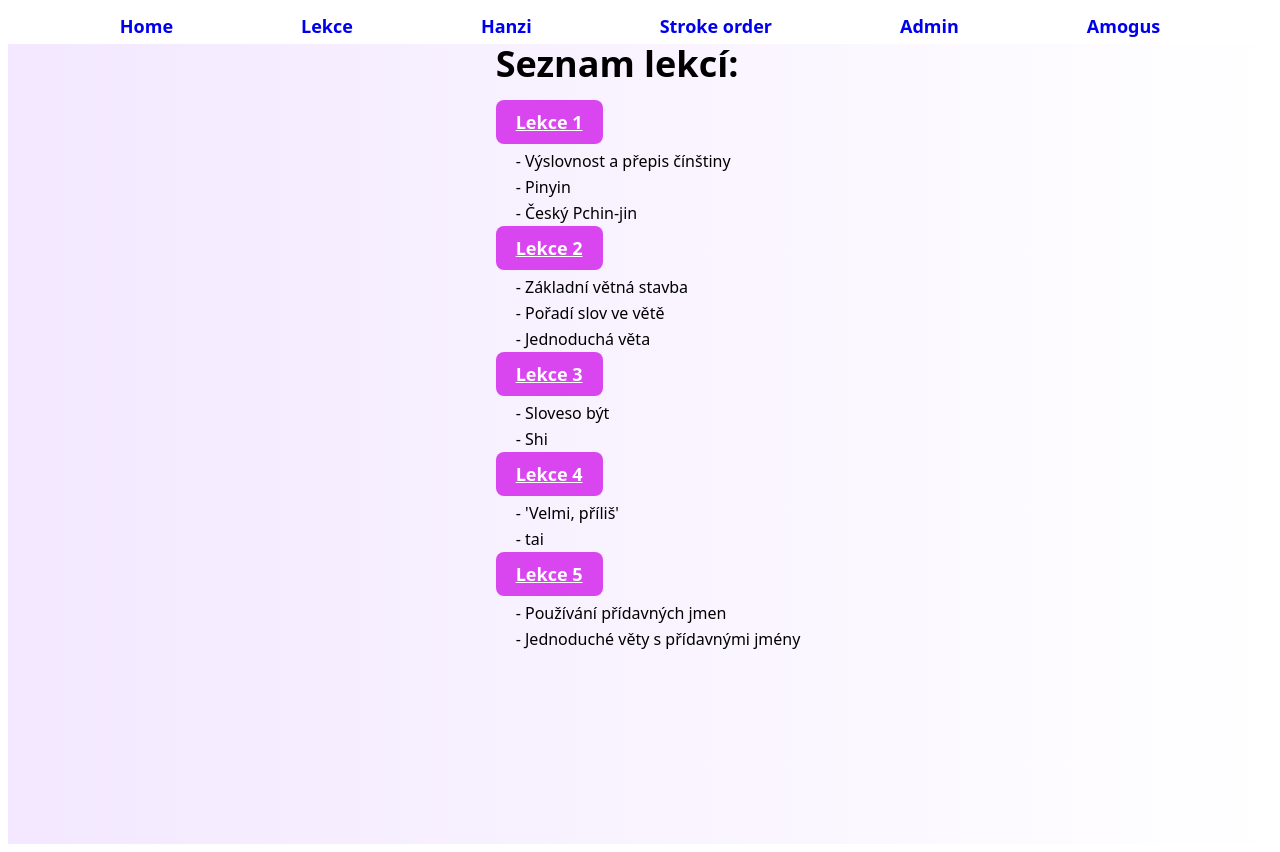
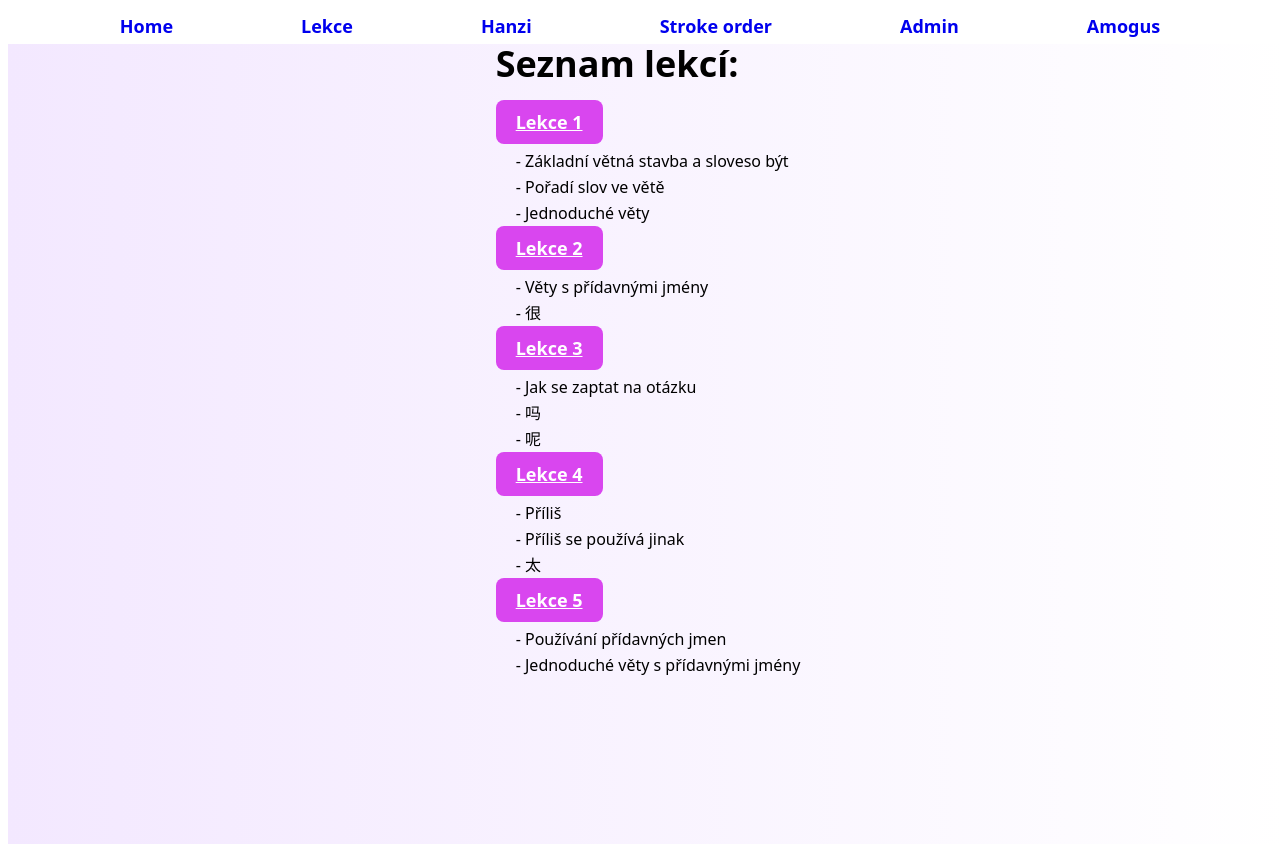
Before and after one commit to kokssik/ChineseApp2, a SvelteKit app: page /lekce in a window 1280 px wide. Built offline with nearby package versions, Linux system fonts and the light colour scheme.

Commit message:
added lessons

```diff
--- a/src/routes/lekce/+page.svelte
+++ b/src/routes/lekce/+page.svelte
@@ -8,23 +8,31 @@
     <div class="font-sans text-4xl font-bold mb-5">Seznam lekcí:</div>
     <Seznam
       nadpis="Lekce 1"
-      odkaz="/lekce/5656"
-      subs={["Výslovnost a přepis čínštiny", "Pinyin", "Český Pchin-jin"]}
+      odkaz="/lekce/1"
+      subs={[
+        "Základní větná stavba a sloveso být",
+        "Pořadí slov ve větě",
+        "Jednoduché věty",
+      ]}
     />
     <Seznam
       nadpis="Lekce 2"
-      odkaz="/lekce/69"
-      subs={["Základní větná stavba", "Pořadí slov ve větě", "Jednoduchá věta"]}
+      odkaz="/lekce/2"
+      subs={["Věty s přídavnými jmény", "很"]}
     />
-    <Seznam nadpis="Lekce 3" odkaz="/lekce/69" subs={["Sloveso být", "Shi"]} />
+    <Seznam
+      nadpis="Lekce 3"
+      odkaz="/lekce/3"
+      subs={["Jak se zaptat na otázku", "吗", "呢"]}
+    />
     <Seznam
       nadpis="Lekce 4"
       odkaz="/lekce/5656"
-      subs={["'Velmi, příliš'", "tai"]}
+      subs={["Příliš", "Příliš se používá jinak", "太"]}
     />
     <Seznam
       nadpis="Lekce 5"
-      odkaz="/lekce/69"
+      odkaz="/lekce/4"
       subs={["Používání přídavných jmen", "Jednoduché věty s přídavnými jmény"]}
     />
   </div>
```
Also changed, not shown: 1 other file (tests, documents, lock files or other folders).
